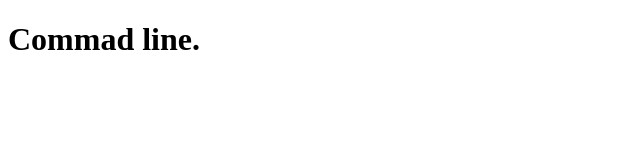
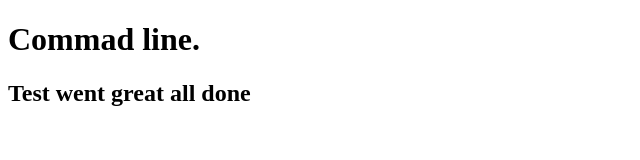
Before and after one commit to igoris12/commandLineTest, a plain HTML site: page index.html in a window 1280 px wide. Shown: the whole page, without its empty margins (0-640 px from the left). Drawn offline with Linux system fonts and the light colour scheme.

Commit message:
index update adding subtitle

```diff
--- a/index.html
+++ b/index.html
@@ -10,6 +10,7 @@
 
 <body>
     <h1>Commad line.</h1>
+    <h2>Test went great all done</h2>
 </body>
 
 </html>
```
